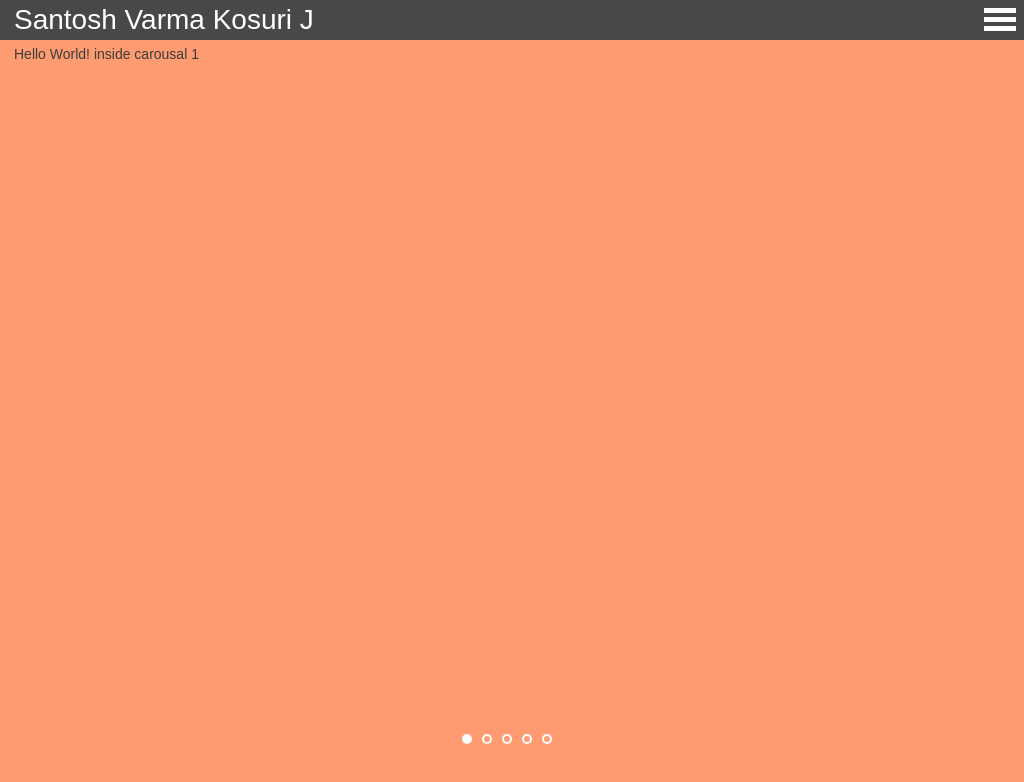
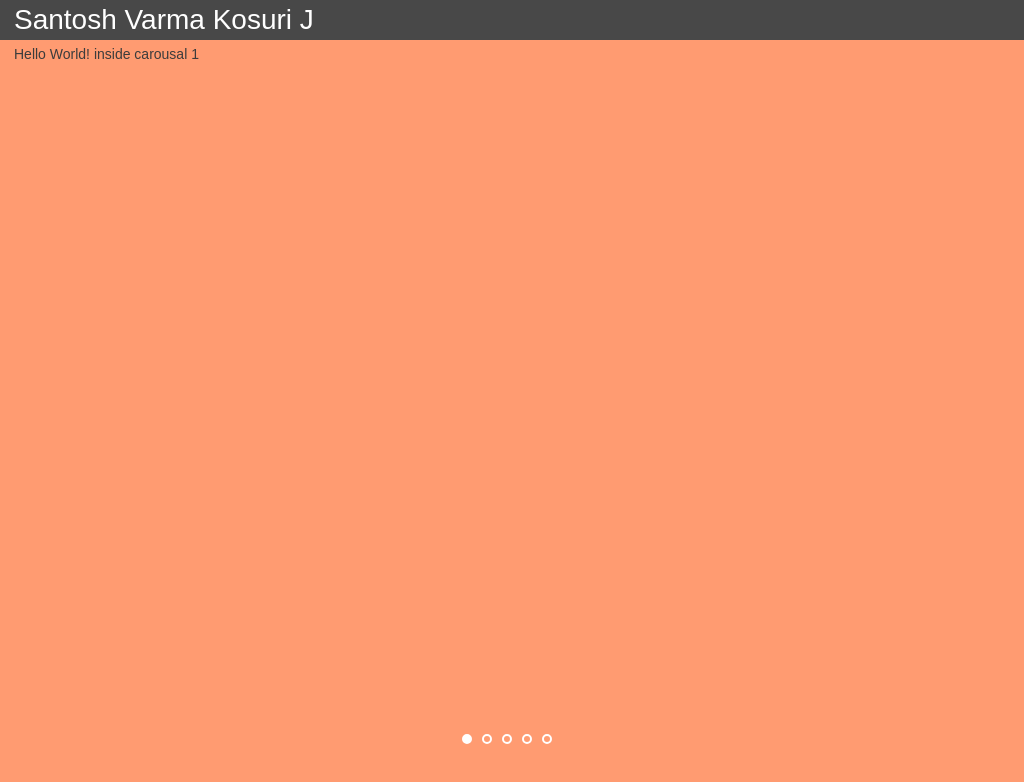
Before and after one commit to sandy1013/react, a React app: page / in a window 1024 px wide. Shown: the top 782 px of the page. Built offline with nearby package versions, Linux system fonts and the light colour scheme; no server answers.

Commit message:
updated login styles

```diff
--- a/src/components/Layouts/PrimeLayout/PrimeLayout.css
+++ b/src/components/Layouts/PrimeLayout/PrimeLayout.css
@@ -27,6 +27,7 @@
 }
 
 .AppMenuBtn {
+    display: none;
     width: 35px;
     height: 35px;
     margin-right: 10px;
@@ -34,7 +35,7 @@
     border: none;
     background: transparent;
     color: white;
-    outline: none
+    outline: none;
 }
 
 .AppMenuBtn > div {
--- a/src/containers/UI/Carousal/Carousal.css
+++ b/src/containers/UI/Carousal/Carousal.css
@@ -16,11 +16,11 @@
 
 .CarousalPanel.showLeft {
     left: 0px;
-    animation: easeInLeft 1s ease;
+    animation: easeInRight 1s ease;
 }
 
 .CarousalPanel.hideLeft {
-    animation: easeOutLeft 1s ease;
+    animation: easeOutRight 1s ease;
 }
 
 @keyframes easeInLeft {
@@ -57,11 +57,11 @@
 
 .CarousalPanel.showRight {
     left: 0px;
-    animation: easeInRight 1s ease;
+    animation: easeInLeft 1s ease;
 }
 
 .CarousalPanel.hideRight {
-    animation: easeOutRight 1s ease;
+    animation: easeOutLeft 1s ease;
 }
 
 @keyframes easeInRight {
--- a/src/containers/UI/Modal/Modal.css
+++ b/src/containers/UI/Modal/Modal.css
@@ -10,7 +10,7 @@
 }
 
 .Modal {
-    height: 60%;
+    height: 40%;
     width: 80%;
     padding: 2%;
     position: fixed;
@@ -69,3 +69,112 @@
         opacity: 0;
     }
 }
+
+@media only screen
+  and (min-device-width: 320px)
+  and (max-device-width: 480px)
+  and (-webkit-min-device-pixel-ratio: 2) {
+    .Modal {
+        height: 60%;
+        width: 75%;
+        top: 20%;
+        left: 12.5%;
+    }
+}
+
+@media only screen
+  and (min-device-width: 320px)
+  and (max-device-width: 568px)
+  and (-webkit-min-device-pixel-ratio: 2) {
+    .Modal {
+        height: 60%;
+        width: 75%;
+        top: 20%;
+        left: 12.5%;
+    }
+}
+@media only screen
+  and (min-device-width: 375px)
+  and (max-device-width: 667px)
+  and (-webkit-min-device-pixel-ratio: 2) {
+    .Modal {
+        height: 60%;
+        width: 75%;
+        top: 20%;
+        left: 12.5%;
+    }
+}
+
+@media only screen
+  and (min-device-width: 414px)
+  and (max-device-width: 736px)
+  and (-webkit-min-device-pixel-ratio: 3) {
+    .Modal {
+        height: 60%;
+        width: 75%;
+        top: 20%;
+        left: 12.5%;
+    }
+}
+
+@media only screen
+  and (min-device-width: 375px)
+  and (max-device-width: 812px)
+  and (-webkit-min-device-pixel-ratio: 3) {
+    .Modal {
+        height: 60%;
+        width: 75%;
+        top: 20%;
+        left: 12.5%;
+    }
+}
+
+
+/* Tabs */
+@media only screen
+  and (min-device-width: 768px)
+  and (max-device-width: 1024px)
+  and (-webkit-min-device-pixel-ratio: 1) {
+    .Modal {
+        height: 30%;
+        width: 40%;
+        top: 30%;
+        left: 30%;
+    }
+}
+
+@media only screen
+  and (min-device-width: 768px)
+  and (max-device-width: 1024px)
+  and (-webkit-min-device-pixel-ratio: 2) {
+    .Modal {
+        height: 30%;
+        width: 40%;
+        top: 30%;
+        left: 30%;
+    }
+}
+
+@media only screen
+  and (min-device-width: 834px)
+  and (max-device-width: 1112px)
+  and (-webkit-min-device-pixel-ratio: 2) {
+    .Modal {
+        height: 30%;
+        width: 40%;
+        top: 30%;
+        left: 30%;
+    }
+}
+
+@media only screen
+  and (min-device-width: 834px)
+  and (max-device-width: 1366px)
+  and (-webkit-min-device-pixel-ratio: 2) {
+    .Modal {
+        height: 30%;
+        width: 40%;
+        top: 30%;
+        left: 30%;
+    }
+}
```
Also changed, not shown: 1 other file (tests, documents, lock files or other folders).
